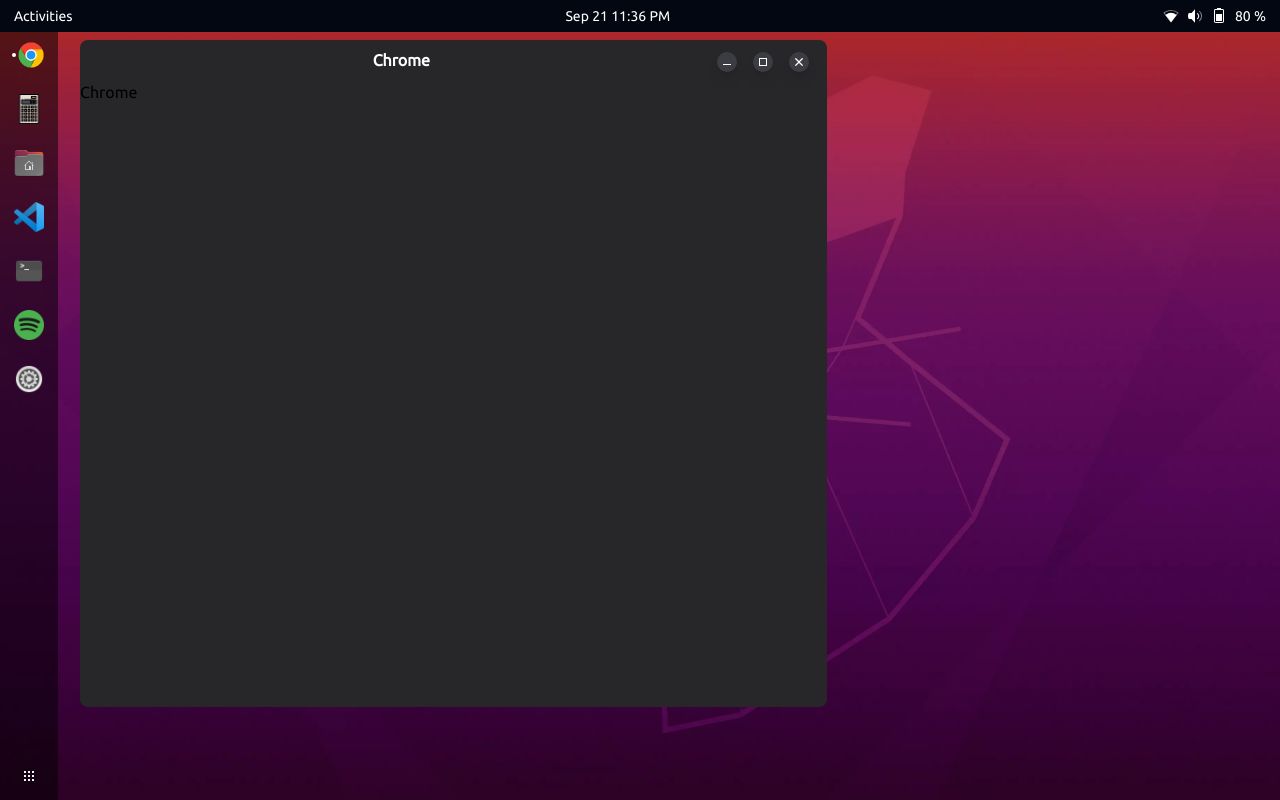
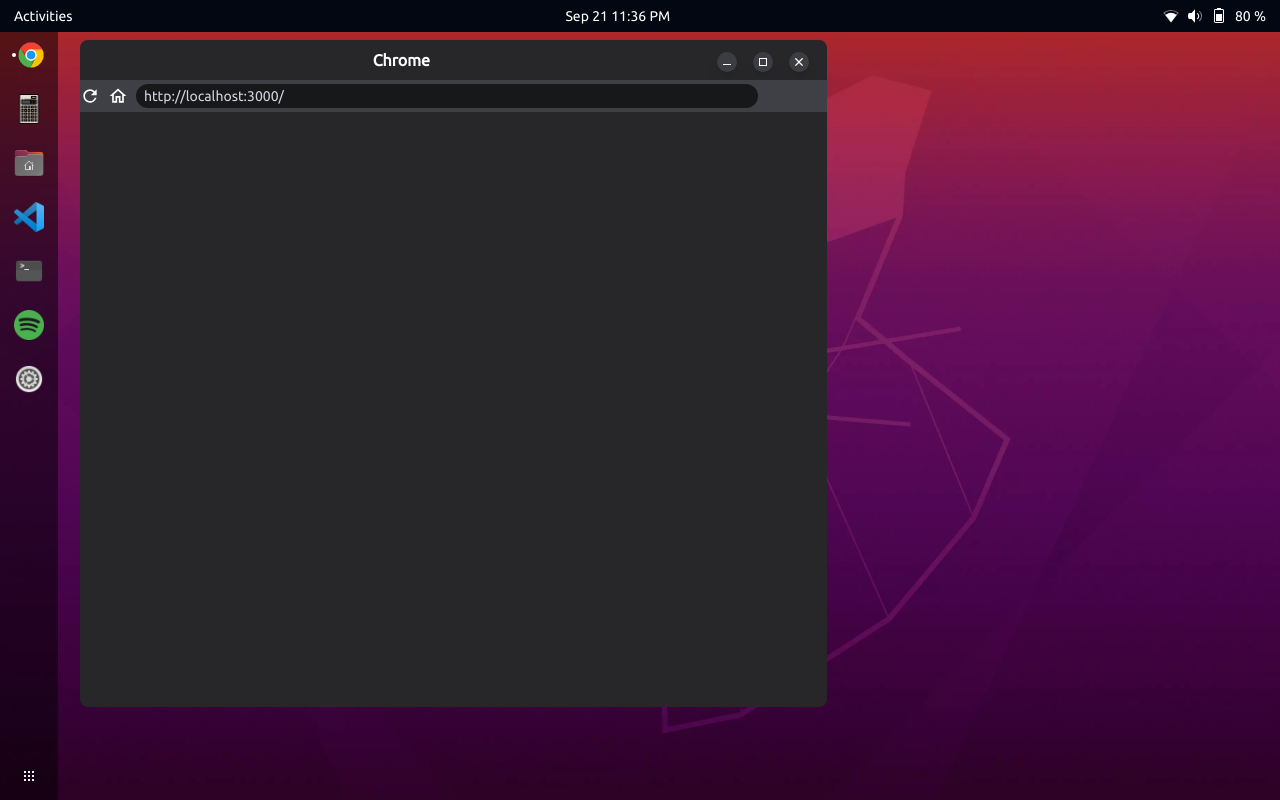
Before and after one commit to Arthur-Nitzz/ubuntu-portfolio, a Next.js app: page / in a window 1280 px wide. Both pictures are taken after a click on the element 27 px from the left and 55 px from the top of the page. Built offline with nearby package versions, Linux system fonts and the light colour scheme.

Commit message:
feat: chrome app home screen component

```diff
--- a/components/apps/chrome/index.tsx
+++ b/components/apps/chrome/index.tsx
@@ -1,7 +1,38 @@
-interface ChromeProps {}
+'use client';
+
+import { Home, Refresh } from '@/components/icons';
+import { useState } from 'react';
 
 const Chrome = () => {
-  return <div>Chrome</div>;
+  const [siteUrl, setSiteUrl] = useState<string>('http://localhost:3000/');
+
+  return (
+    <div className="flex h-full flex-col">
+      <div className="flex h-8 w-full items-center gap-2 bg-zinc-700">
+        <div className="flex gap-2">
+          <Refresh className="h-5 rounded-full p-0 hover:bg-zinc-800" />
+          <Home
+            className="h-5 rounded-full p-0 hover:bg-zinc-800"
+            onClick={() => setSiteUrl('https://www.google.com')}
+          />
+        </div>
+        <input
+          className="h-6 w-10/12 rounded-3xl bg-zinc-900 px-2 text-sm text-gray-300 outline-none focus:text-white"
+          value={siteUrl}
+          onChange={(e) => setSiteUrl(e.target.value)}
+        />
+      </div>
+      <div className="flex-grow">
+        <iframe
+          title="Google"
+          src={siteUrl}
+          frameBorder="0"
+          width="100%"
+          height="100%"
+        ></iframe>
+      </div>
+    </div>
+  );
 };
 
 export { Chrome };
--- /dev/null
+++ b/components/icons/home.tsx
@@ -0,0 +1,19 @@
+import { SVGProps } from 'react';
+
+interface HomeProps extends SVGProps<SVGSVGElement> {}
+
+const Home = (props: HomeProps) => {
+  return (
+    <svg
+      xmlns="http://www.w3.org/2000/svg"
+      fill="#FFF"
+      viewBox="0 0 24 24"
+      {...props}
+    >
+      <path fill="none" d="M0 0h24v24H0V0z" />
+      <path d="m12 5.69 5 4.5V18h-2v-6H9v6H7v-7.81l5-4.5M12 3 2 12h3v8h6v-6h2v6h6v-8h3L12 3z" />
+    </svg>
+  );
+};
+
+export { Home };
--- a/components/icons/index.ts
+++ b/components/icons/index.ts
@@ -9,3 +9,5 @@
 export { Grid } from './grid';
 export { Close } from './close';
 export { Maximize } from './maximize';
+export { Refresh } from './refresh';
+export { Home } from './home';
--- /dev/null
+++ b/components/icons/refresh.tsx
@@ -0,0 +1,19 @@
+import { SVGProps } from 'react';
+
+interface RefreshProps extends SVGProps<SVGSVGElement> {}
+
+const Refresh = (props: RefreshProps) => {
+  return (
+    <svg
+      xmlns="http://www.w3.org/2000/svg"
+      fill="#FFF"
+      viewBox="0 0 24 24"
+      {...props}
+    >
+      <path fill="none" d="M0 0h24v24H0z" />
+      <path d="M17.65 6.35A7.958 7.958 0 0 0 12 4c-4.42 0-7.99 3.58-7.99 8s3.57 8 7.99 8c3.73 0 6.84-2.55 7.73-6h-2.08A5.99 5.99 0 0 1 12 18c-3.31 0-6-2.69-6-6s2.69-6 6-6c1.66 0 3.14.69 4.22 1.78L13 11h7V4l-2.35 2.35z" />
+    </svg>
+  );
+};
+
+export { Refresh };
--- a/components/ubuntu/index.tsx
+++ b/components/ubuntu/index.tsx
@@ -16,7 +16,7 @@
         .filter((item) => item.isOpen)
         .map((item) => (
           <Window key={item.id} title={item.title} id={item.id}>
-            {item.app}
+            {<item.app />}
           </Window>
         ))}
     </div>
--- a/components/window/index.tsx
+++ b/components/window/index.tsx
@@ -9,9 +9,9 @@
 
 const Window = ({ id, title, children }: WindowProps) => {
   return (
-    <div className="absolute left-20  top-10 h-5/6 w-7/12 rounded-lg bg-zinc-800">
+    <div className="absolute left-20 top-10 flex h-5/6 w-7/12 flex-col rounded-lg bg-zinc-800">
       <Navbar title={title} id={id} />
-      {children}
+      <div className="flex-grow">{children}</div>
     </div>
   );
 };
```
Also changed, not shown: redux/features/all-apps-slice.ts (+8 -8 lines).
